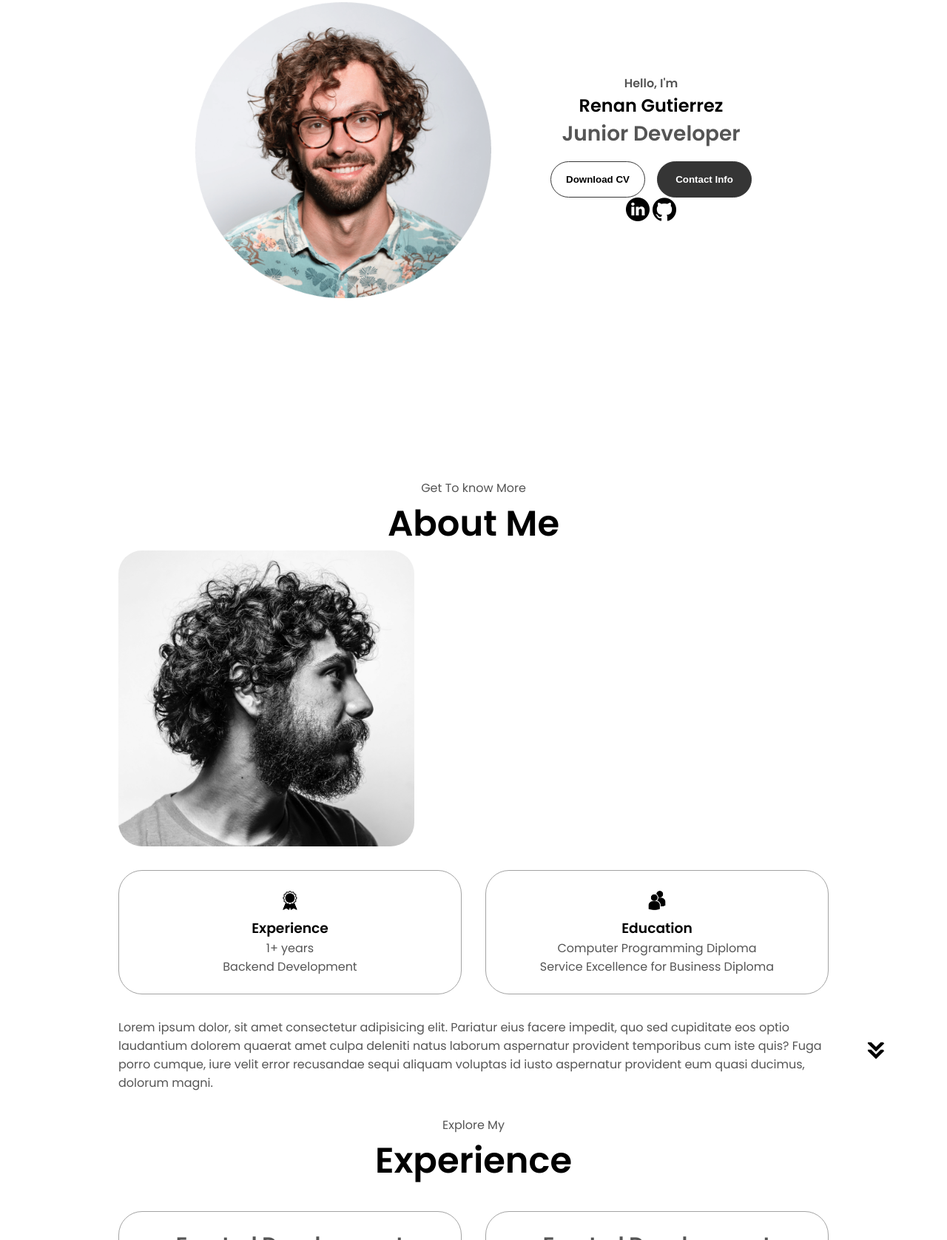
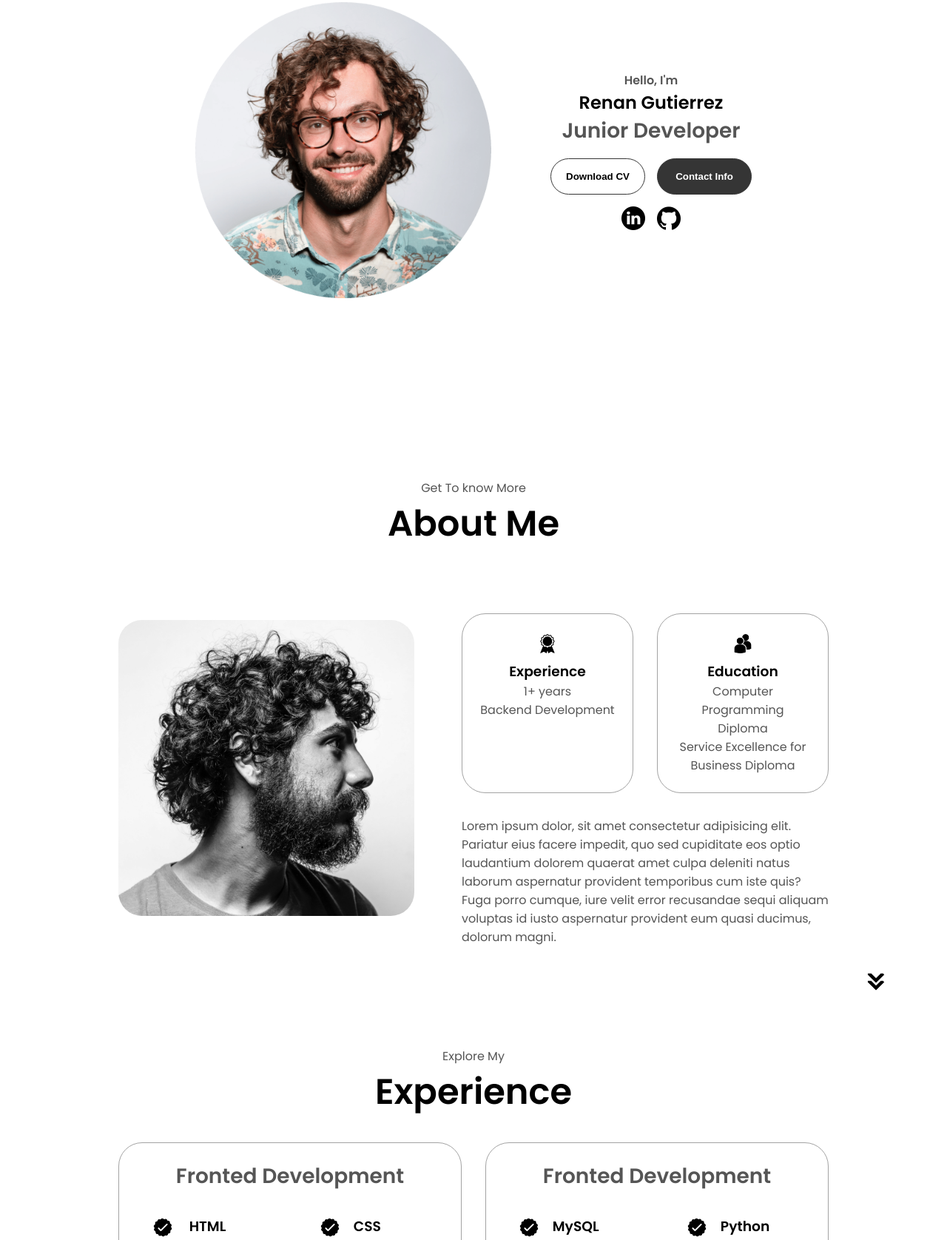
Before and after one commit to RenanGutierrezz/html-css-js-portfolio, a plain HTML site: page index.html in a window 1280 px wide. Shown: the part 281-1957 px from the top of the page at 74% size. Drawn offline with Linux system fonts and the light colour scheme; a script that the page names is missing.

Commit message:
typo html

```diff
--- a/index.html
+++ b/index.html
@@ -57,7 +57,7 @@
             Contact Info
           </button>
         </div>
-        <div id="socials-conatiner">
+        <div id="socials-container">
           <img
             src="./assets/linkedin.png"
             alt="My linkedin profile"
@@ -76,7 +76,7 @@
     <section id="about">
       <p class="section__text__p1">Get To know More</p>
       <h1 class="title">About Me</h1>
-      <div class="Section-container">
+      <div class="section-container">
         <div class="section__pic-container">
           <img
             src="./assets/about-pic.png"
```
